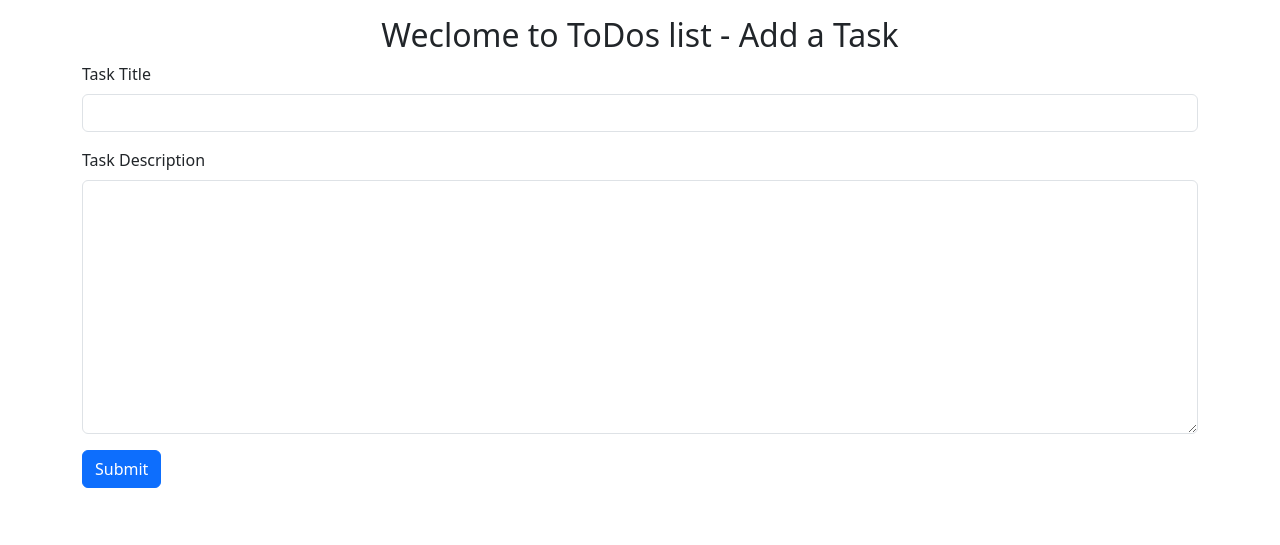
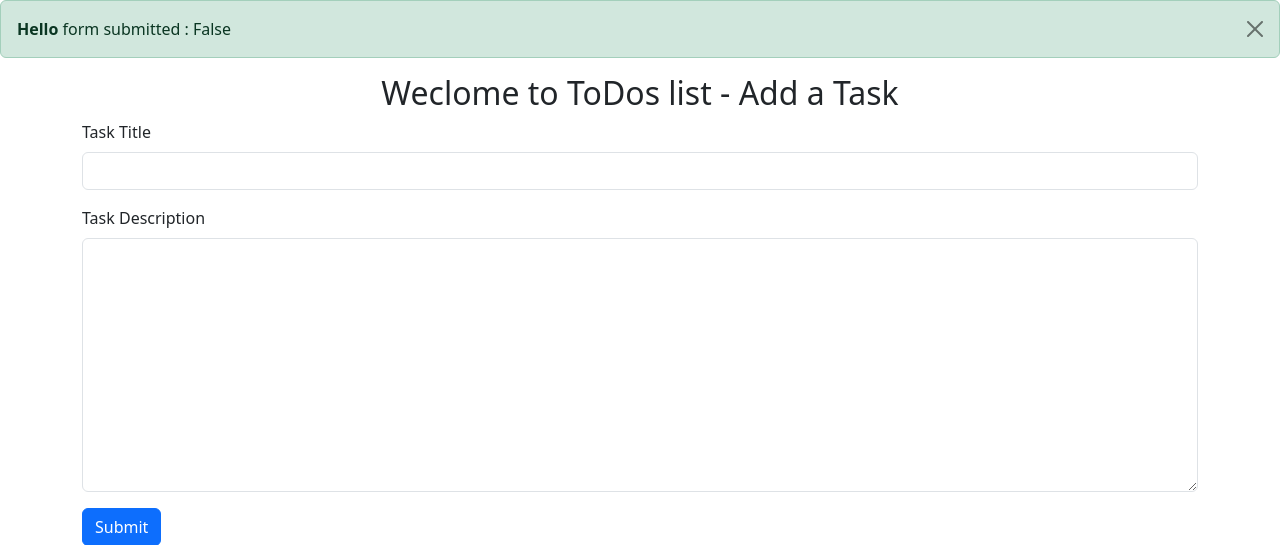
Before and after one commit to dhanusrikar/todo-list, a Django app: page / in a window 1280 px wide. Shown: the part 56-601 px from the top of the page. Run offline with Django 5.2, Linux system fonts and the light colour scheme.

Commit message:
Creating an alert when form gets submitted

```diff
--- a/todoList/templates/index.html
+++ b/todoList/templates/index.html
@@ -35,6 +35,12 @@
         </div>
     </nav>
 
+
+    <div class="alert alert-success alert-dismissible fade show" role="alert">
+        <strong>Hello</strong> form submitted : {{success}}
+        <button type="button" class="btn-close" data-bs-dismiss="alert" aria-label="Close"></button>
+    </div>
+
     <div class="container my-3">
         <h2 class="text-center">Weclome to ToDos list - Add a Task</h2>
         <form action="/" method="post">
```
